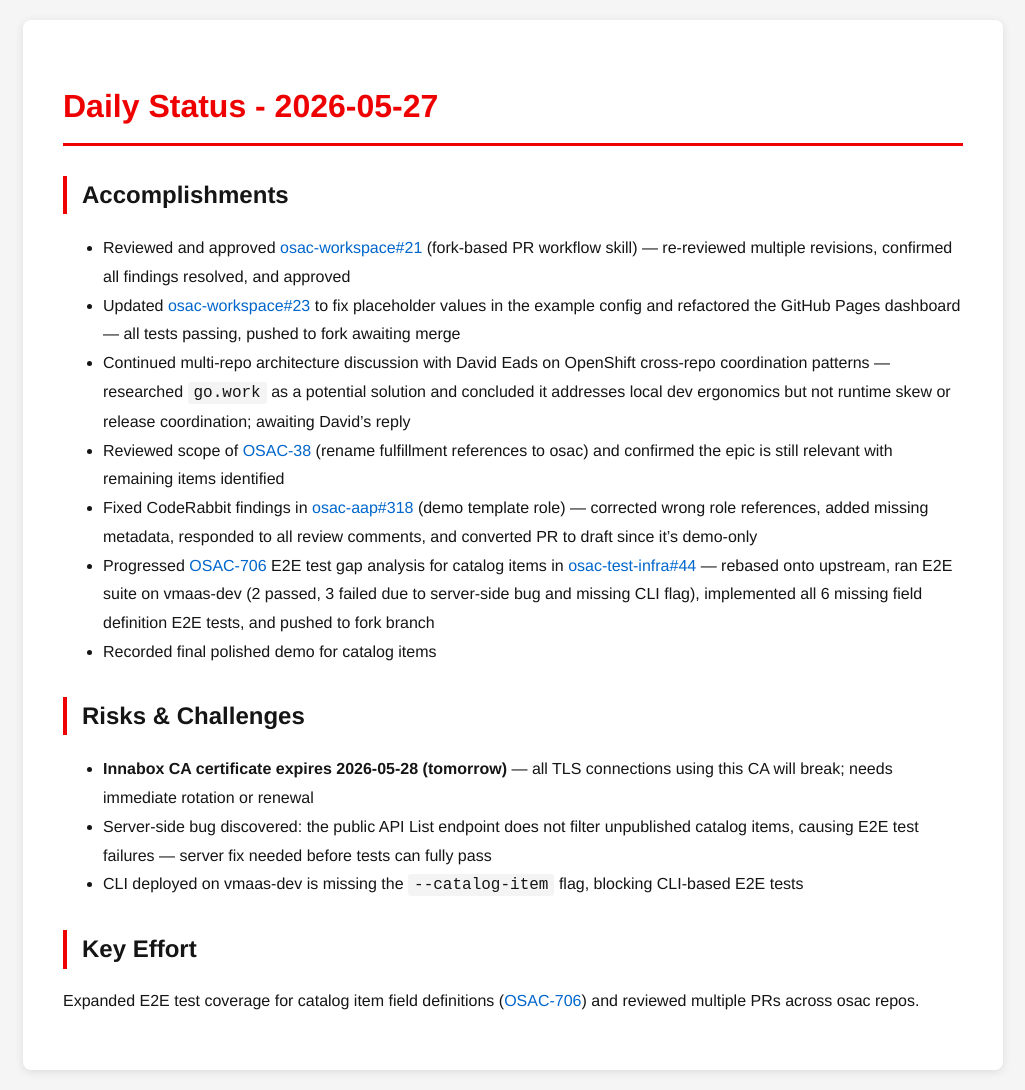
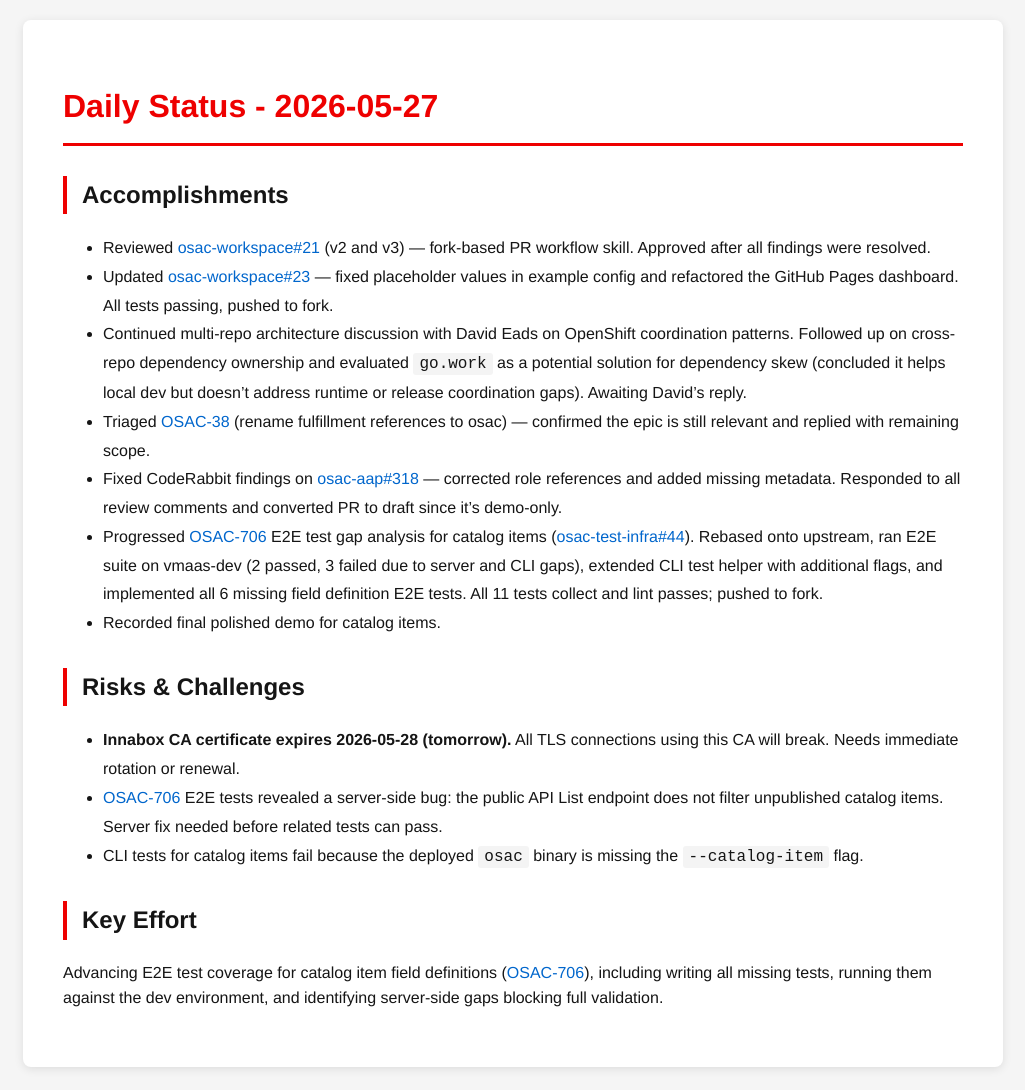
Before and after one commit to tzvatot/daily-status, a Jekyll site: the page built from 2026-05-27.md, in a window 1280 px wide. Shown: the whole page, without its empty margins (127-1152 px from the left). Built offline with Jekyll 4.4.1, drawn with Linux system fonts in a browser that asks for light colours.

Commit message:
Daily status update - 2026-05-27

```diff
--- a/2026-05-27.md
+++ b/2026-05-27.md
@@ -7,18 +7,18 @@
 # Daily Status - 2026-05-27
 
 ## Accomplishments
-- Reviewed and approved [osac-workspace#21](https://github.com/osac-project/osac-workspace/pull/21) (fork-based PR workflow skill) — re-reviewed multiple revisions, confirmed all findings resolved, and approved
-- Updated [osac-workspace#23](https://github.com/osac-project/osac-workspace/pull/23) to fix placeholder values in the example config and refactored the GitHub Pages dashboard — all tests passing, pushed to fork awaiting merge
-- Continued multi-repo architecture discussion with David Eads on OpenShift cross-repo coordination patterns — researched `go.work` as a potential solution and concluded it addresses local dev ergonomics but not runtime skew or release coordination; awaiting David's reply
-- Reviewed scope of [OSAC-38](https://redhat.atlassian.net/browse/OSAC-38) (rename fulfillment references to osac) and confirmed the epic is still relevant with remaining items identified
-- Fixed CodeRabbit findings in [osac-aap#318](https://github.com/osac-project/osac-aap/pull/318) (demo template role) — corrected wrong role references, added missing metadata, responded to all review comments, and converted PR to draft since it's demo-only
-- Progressed [OSAC-706](https://redhat.atlassian.net/browse/OSAC-706) E2E test gap analysis for catalog items in [osac-test-infra#44](https://github.com/osac-project/osac-test-infra/pull/44) — rebased onto upstream, ran E2E suite on vmaas-dev (2 passed, 3 failed due to server-side bug and missing CLI flag), implemented all 6 missing field definition E2E tests, and pushed to fork branch
-- Recorded final polished demo for catalog items
+- Reviewed [osac-workspace#21](https://github.com/osac-project/osac-workspace/pull/21) (v2 and v3) — fork-based PR workflow skill. Approved after all findings were resolved.
+- Updated [osac-workspace#23](https://github.com/osac-project/osac-workspace/pull/23) — fixed placeholder values in example config and refactored the GitHub Pages dashboard. All tests passing, pushed to fork.
+- Continued multi-repo architecture discussion with David Eads on OpenShift coordination patterns. Followed up on cross-repo dependency ownership and evaluated `go.work` as a potential solution for dependency skew (concluded it helps local dev but doesn't address runtime or release coordination gaps). Awaiting David's reply.
+- Triaged [OSAC-38](https://redhat.atlassian.net/browse/OSAC-38) (rename fulfillment references to osac) — confirmed the epic is still relevant and replied with remaining scope.
+- Fixed CodeRabbit findings on [osac-aap#318](https://github.com/osac-project/osac-aap/pull/318) — corrected role references and added missing metadata. Responded to all review comments and converted PR to draft since it's demo-only.
+- Progressed [OSAC-706](https://redhat.atlassian.net/browse/OSAC-706) E2E test gap analysis for catalog items ([osac-test-infra#44](https://github.com/osac-project/osac-test-infra/pull/44)). Rebased onto upstream, ran E2E suite on vmaas-dev (2 passed, 3 failed due to server and CLI gaps), extended CLI test helper with additional flags, and implemented all 6 missing field definition E2E tests. All 11 tests collect and lint passes; pushed to fork.
+- Recorded final polished demo for catalog items.
 
 ## Risks & Challenges
-- **Innabox CA certificate expires 2026-05-28 (tomorrow)** — all TLS connections using this CA will break; needs immediate rotation or renewal
-- Server-side bug discovered: the public API List endpoint does not filter unpublished catalog items, causing E2E test failures — server fix needed before tests can fully pass
-- CLI deployed on vmaas-dev is missing the `--catalog-item` flag, blocking CLI-based E2E tests
+- **Innabox CA certificate expires 2026-05-28 (tomorrow).** All TLS connections using this CA will break. Needs immediate rotation or renewal.
+- [OSAC-706](https://redhat.atlassian.net/browse/OSAC-706) E2E tests revealed a server-side bug: the public API List endpoint does not filter unpublished catalog items. Server fix needed before related tests can pass.
+- CLI tests for catalog items fail because the deployed `osac` binary is missing the `--catalog-item` flag.
 
 ## Key Effort
-Expanded E2E test coverage for catalog item field definitions ([OSAC-706](https://redhat.atlassian.net/browse/OSAC-706)) and reviewed multiple PRs across osac repos.
+Advancing E2E test coverage for catalog item field definitions ([OSAC-706](https://redhat.atlassian.net/browse/OSAC-706)), including writing all missing tests, running them against the dev environment, and identifying server-side gaps blocking full validation.
```
